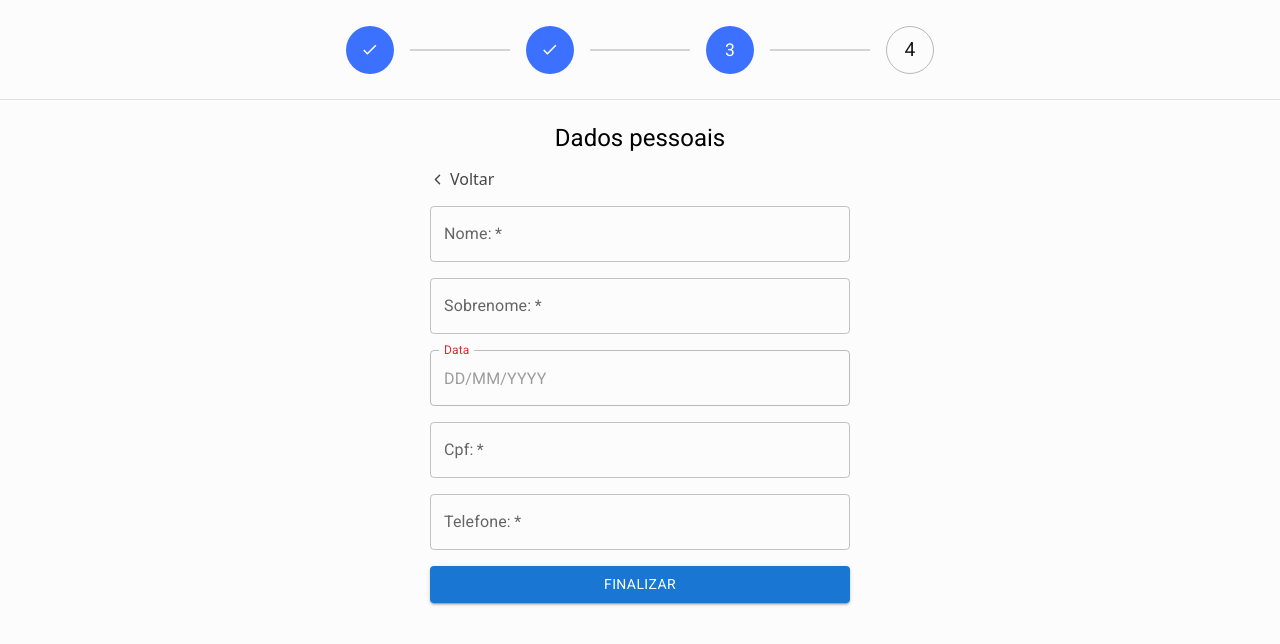
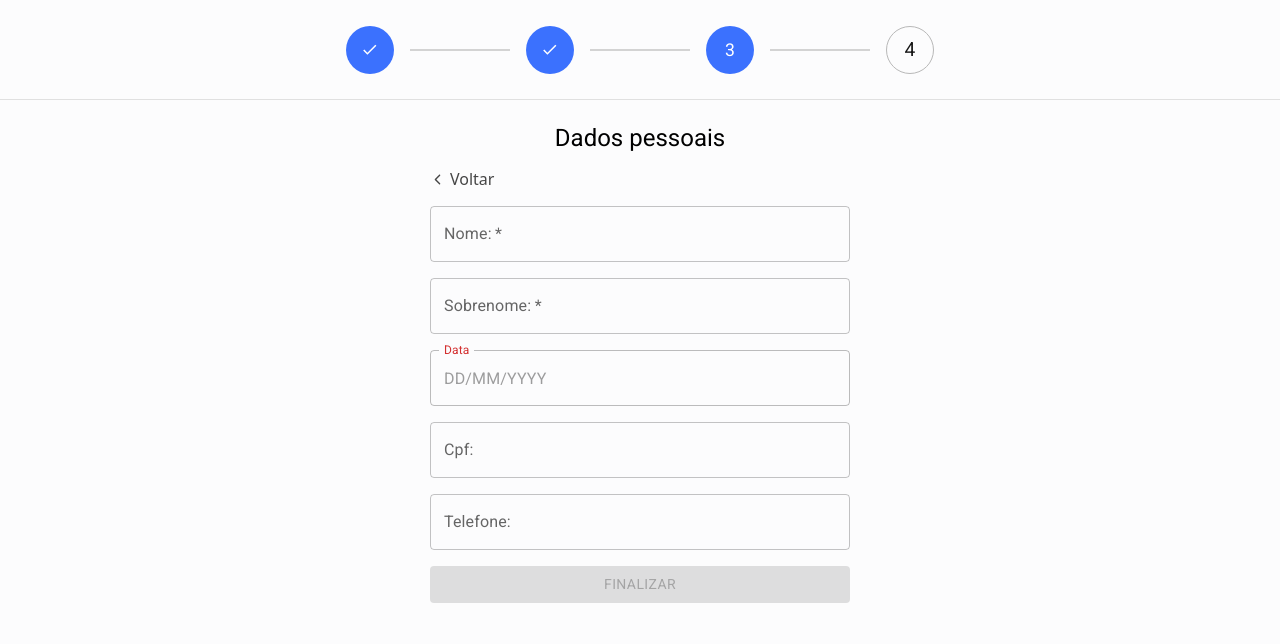
Before and after one commit to Luisfelippedev/agendamento-chacara, a Next.js app in the folder agendamento-chacara-frontend/: page /form/1 in a window 1280 px wide. Shown: the top 644 px of the page. Built offline with nearby package versions, Linux system fonts and the light colour scheme; no server answers; the database is empty.

Commit message:
feat: adding mask in input component on form page

```diff
--- a/agendamento-chacara-frontend/package.json
+++ b/agendamento-chacara-frontend/package.json
@@ -29,6 +29,7 @@
     "react-dom": "^18",
     "react-icons": "^5.1.0",
     "react-leaflet": "^4.2.1",
+    "react-number-format": "^5.3.4",
     "styled-components": "^6.1.9",
     "uuidv4": "^6.2.13"
   },
--- a/agendamento-chacara-frontend/src/app/form/[date]/page.tsx
+++ b/agendamento-chacara-frontend/src/app/form/[date]/page.tsx
@@ -12,8 +12,8 @@ import "dayjs/locale/pt-br";
 import { Header } from "@/components/Header/Header";
 import { IoIosArrowBack } from "react-icons/io";
 import { Scheduling } from "@/app/models/Scheduling";
+import { PatternFormat } from "react-number-format";
 
-const isNumbers = (str: any) => /^[0-9]*$/.test(str);
 const isLetters = (str: any) => /^[A-Za-z\s]*$/.test(str);
 
 interface IValidInput {
@@ -32,7 +32,6 @@ const Form = () => {
   const [firstNameValue, setFirstNameValue] = useState("");
   const [lastNameValue, setLastNameValue] = useState("");
   const [isComponentLoaded, setIsComponentLoaded] = useState(true);
-  const [formSubmitted, setFormSubmitted] = useState(false);
 
   useEffect(() => {
     setIsComponentLoaded(false);
@@ -79,26 +78,22 @@ const Form = () => {
     // eslint-disable-next-line react-hooks/exhaustive-deps
   }, [params.date]);
 
-  const onCpfInputChange = (e: any) => {
-    const { value } = e.target;
-    if (isNumbers(value)) {
+  const onCpfInputChange = (value: any) => {
     setIsValidInputValue((prevState) => ({
       ...prevState, // Mantém os valores anteriores dos outros campos
       cpfIsValid: true, // Altera apenas o campo firstNameIsValid para true
     }));
     setCpfValue(value);
-    }
+    console.log(cpfValue);
   };
 
-  const onPhoneNumberInputChange = (e: any) => {
-    const { value } = e.target;
-    if (isNumbers(value)) {
+  const onPhoneNumberInputChange = (value: any) => {
     setIsValidInputValue((prevState) => ({
       ...prevState, // Mantém os valores anteriores dos outros campos
       phoneNumberIsValid: true, // Altera apenas o campo firstNameIsValid para true
     }));
     setPhoneNumberValue(value);
-    }
+    console.log(phoneNumberValue);
   };
 
   const onFirstNameInputChange = (e: any) => {
@@ -124,21 +119,18 @@ const Form = () => {
   };
 
   const handleClickButtonSubmit = async () => {
-    // Reset state
-    setIsValidInputValue({
-      firstNameIsValid: true,
-      lastNameIsValid: true,
-      cpfIsValid: true,
-      phoneNumberIsValid: true,
-    });
-    setFormSubmitted(true);
     setIsExistsScheduling(false);
+    let isValid = true;
 
-    if (cpfValue.length == 0 || cpfValue.length < 11 || cpfValue.length > 14) {
+    const filteredCpf = cpfValue.replace(/\D/g, "");
+    console.log(filteredCpf);
+
+    if (filteredCpf.length == 0 || cpfValue.length < 10) {
       setIsValidInputValue((prevState) => ({
         ...prevState,
         cpfIsValid: false,
       }));
+      isValid = false;
     }
 
     if (
@@ -150,46 +142,58 @@ const Form = () => {
         ...prevState,
         firstNameIsValid: false,
       }));
+      isValid = false;
     }
 
     if (
       lastNameValue.length == 0 ||
-      firstNameValue.length < 2 ||
+      lastNameValue.length < 2 ||
       lastNameValue.length > 40
     ) {
       setIsValidInputValue((prevState) => ({
         ...prevState,
         lastNameIsValid: false,
       }));
+      isValid = false;
     }
 
-    if (phoneNumberValue.length == 0 || phoneNumberValue.length > 20) {
+    const filteredNumber = phoneNumberValue
+      .replace(/\D/g, "")
+      .replace(/^55/, "")
+      .trim();
+
+    if (filteredNumber.length < 11) {
       setIsValidInputValue((prevState) => ({
         ...prevState,
         phoneNumberIsValid: false,
       }));
+      isValid = false;
     }
-    if (formSubmitted) {
-      if (
-        isValidInputValue.firstNameIsValid &&
-        isValidInputValue.lastNameIsValid &&
-        isValidInputValue.cpfIsValid &&
-        isValidInputValue.phoneNumberIsValid
-      ) {
+
+    if (isValid) {
+      createScheduling();
+    }
+  };
+
+  const createScheduling = async () => {
     const schedulingService = new SchedulingService();
+    const filteredNumber = phoneNumberValue
+      .replace(/\D/g, "")
+      .replace(/^55/, "")
+      .trim();
     const newScheduling: Scheduling = {
       clientName: firstNameValue,
       cpf: cpfValue,
       date: params.date,
-          phoneNumber: phoneNumberValue,
+      phoneNumber: filteredNumber,
       status: false,
     };
     try {
       await schedulingService.createScheduling(newScheduling);
+      console.log("chegou");
+      router.push("/alert");
     } catch (error) {
       setIsExistsScheduling(true);
-        }
-      }
     }
   };
 
@@ -236,7 +240,6 @@ const Form = () => {
             <DatePicker
               disabled
               label="Data"
-              // defaultValue={stringToDateObj()}
               defaultValue={stringToDateObj(currentDate)}
             />
           ) : (
@@ -244,22 +247,27 @@ const Form = () => {
           )}
         </LocalizationProvider>
         <div style={{ display: "flex", flexDirection: "column" }}>
-          <TextField
-            label="Cpf:"
+          <PatternFormat
+            format={"###.###.###-##"}
+            mask="_"
+            label={"Cpf:"}
+            onChange={(e) => onCpfInputChange(e.target.value)}
             value={cpfValue}
-            onChange={onCpfInputChange}
-            required
-          ></TextField>
+            customInput={TextField}
+            className={styles["input-phone"]}
+          />
           {isValidInputValue.cpfIsValid == false && (
             <p className={styles.invalidValueLabel}>Cpf inválido</p>
           )}
         </div>
         <div style={{ display: "flex", flexDirection: "column" }}>
-          <TextField
-            label="Telefone:"
+          <PatternFormat
+            format="+55 (##) #####-####"
+            label={"Telefone:"}
+            mask="_"
+            onChange={(e) => onPhoneNumberInputChange(e.target.value)}
             value={phoneNumberValue}
-            onChange={onPhoneNumberInputChange}
-            required
+            customInput={TextField}
           />
           {isValidInputValue.phoneNumberIsValid == false && (
             <p className={styles.invalidValueLabel}>Telefone inválido</p>
@@ -270,7 +278,14 @@ const Form = () => {
           onClick={handleClickButtonSubmit}
           className={styles.button}
           variant="contained"
-          disabled={isComponentLoaded}
+          disabled={
+            isComponentLoaded ||
+            firstNameValue.length == 0 ||
+            lastNameValue.length == 0 ||
+            cpfValue.replace(/\D/g, "").length < 11 ||
+            phoneNumberValue.replace(/\D/g, "").replace(/^55/, "").trim()
+              .length < 11
+          }
         >
           FINALIZAR
         </Button>
--- a/agendamento-chacara-frontend/src/app/form/[date]/styles.module.scss
+++ b/agendamento-chacara-frontend/src/app/form/[date]/styles.module.scss
@@ -35,7 +35,7 @@
         flex-direction: column;
         gap: 1rem;
         height: 100%;
-        max-width: 380px;
+        max-width: 270px;
         @media(min-width: 768px){
             min-width: 420px;
         }
```
Also changed, not shown: 1 other file (tests, documents, lock files or other folders). Lines whose indentation alone changed are shown as unchanged.
